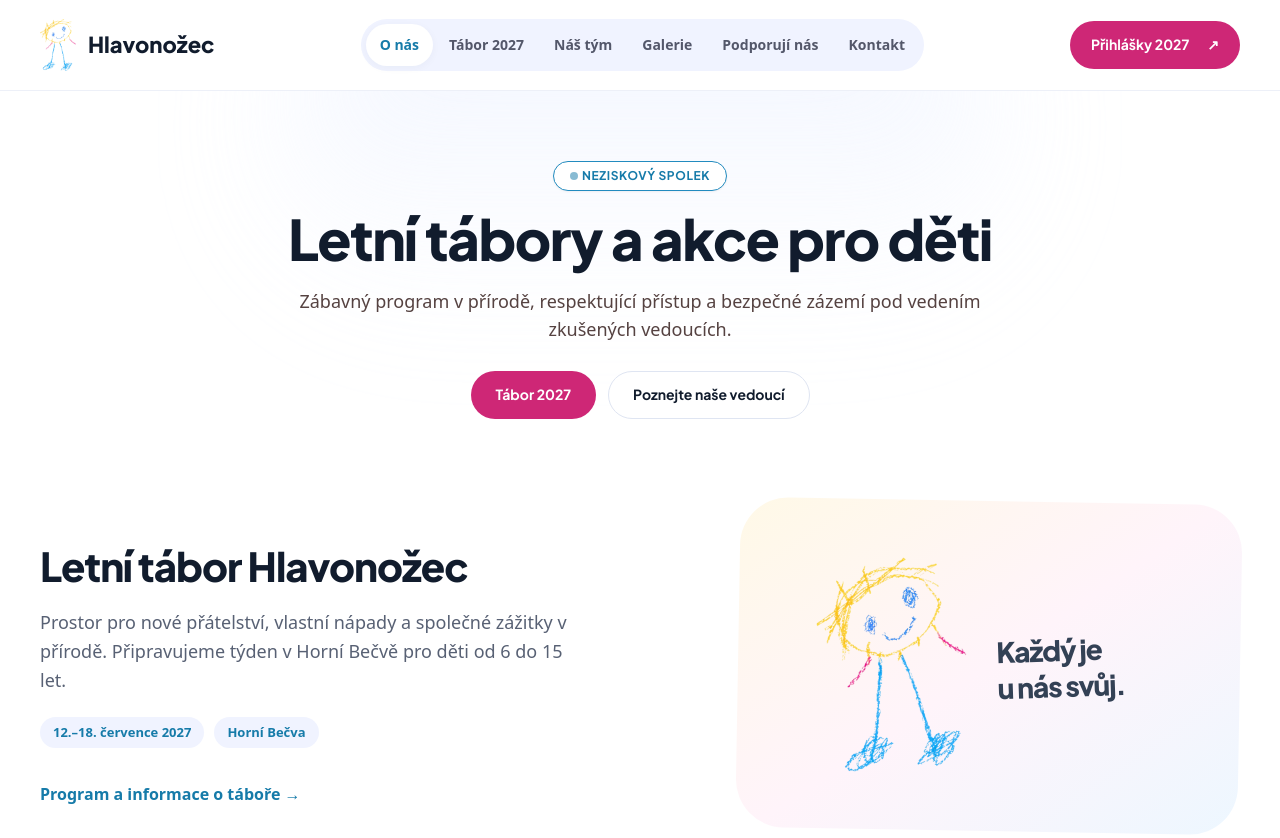
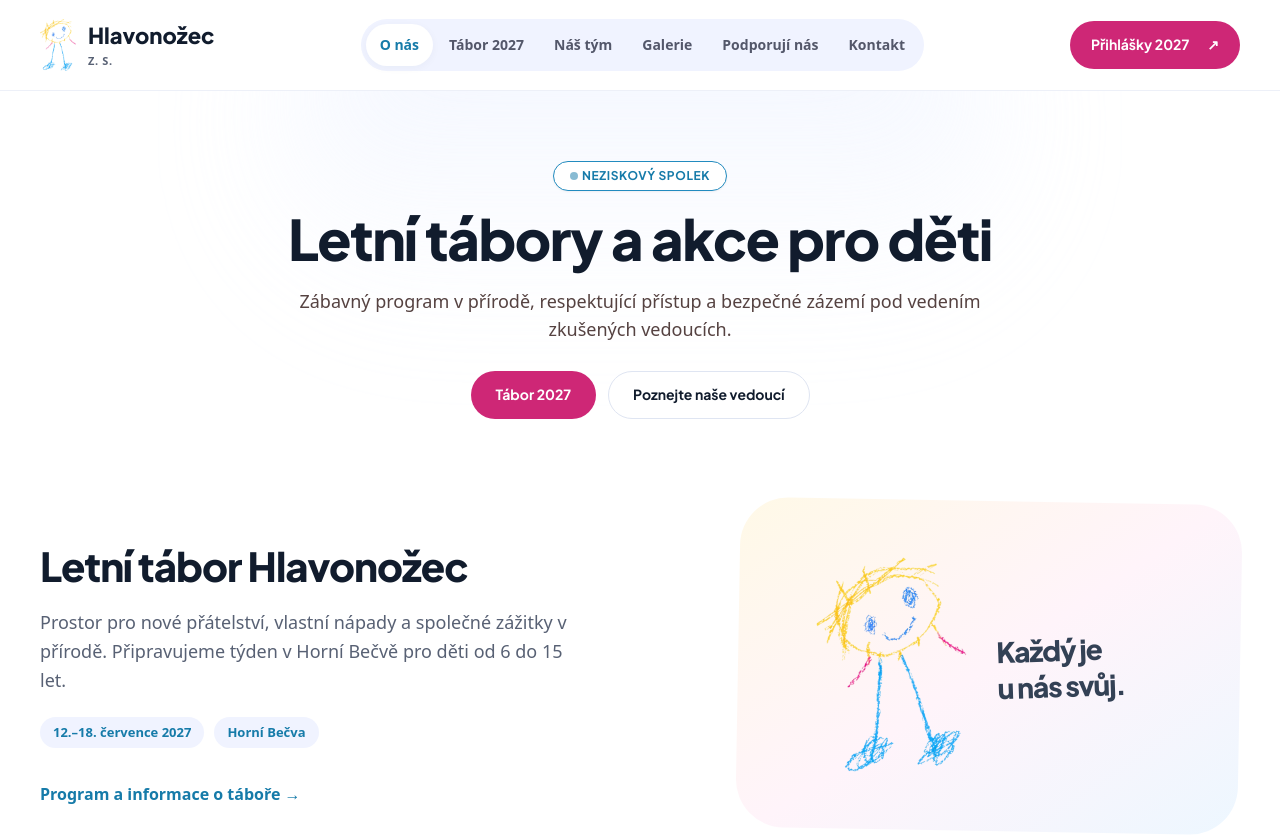
Before and after one commit to Ondrator/TerkaFetka, a website: page index.html in a window 1280 px wide. Shown: the top 838 px of the page. Drawn offline with nearby package versions, Linux system fonts and the light colour scheme; files that its build step writes are made by us from their sources.

Commit message:
Restore association suffix below header logo

```diff
--- a/assets/site.css
+++ b/assets/site.css
@@ -118,6 +118,16 @@ textarea {
   width: 36px;
   height: 54px;
   object-fit: contain;
+}
+.brand-sub {
+  display: block;
+  margin-top: 5px;
+  color: var(--muted);
+  font-family: system-ui, "Segoe UI", sans-serif;
+  font-size: 11px;
+  font-weight: 600;
+  letter-spacing: 0.06em;
+  text-transform: uppercase;
 }
 .main-nav {
   display: flex;
@@ -541,6 +551,9 @@ body[data-page="tym"] .group:hover {
   .brand {
     font-size: 19px;
   }
+  .brand-sub {
+    font-size: 9px;
+  }
   .main-nav a {
     padding: 10px;
   }
@@ -761,6 +774,9 @@ body[data-page="tym"] .group:hover {
   .header-inner {
     gap: 8px;
     min-height: 72px;
+  }
+  .brand-sub {
+    display: none;
   }
   .header-cta {
     font-size: 11px;
--- a/index.html
+++ b/index.html
@@ -22,7 +22,7 @@
     />
     <link rel="stylesheet" href="assets/fonts.css?v=7c659c44376b" />
     <link rel="stylesheet" href="assets/design.css?v=175a65af9231" />
-    <link rel="stylesheet" href="assets/site.css?v=9cb5abc7292d" />
+    <link rel="stylesheet" href="assets/site.css?v=83bece13672b" />
     <script src="assets/app.js?v=009a5c9a49a7" defer></script>
   </head>
   <body data-page="onepage">
@@ -35,7 +35,7 @@
             height="54"
             src="assets/logo-color.webp"
             width="38"
-          /><span>Hlavonožec</span></a
+          /><span>Hlavonožec<span class="brand-sub">z. s.</span></span></a
         >
         <nav aria-label="Hlavní navigace" class="main-nav" id="navigation">
           <a href="#o-nas">O nás</a><a href="#tabor">Tábor 2027</a
--- a/src/components/header.html
+++ b/src/components/header.html
@@ -3,7 +3,7 @@
   <div class="header-inner container">
     <a aria-label="Hlavonožec – úvod" class="brand" href="index.html"
       ><img alt="" height="54" src="assets/logo-color.webp" width="38" /><span
-        >Hlavonožec</span
+        >Hlavonožec<span class="brand-sub">z. s.</span></span
       ></a
     >
     <nav aria-label="Hlavní navigace" class="main-nav" id="navigation">
```
